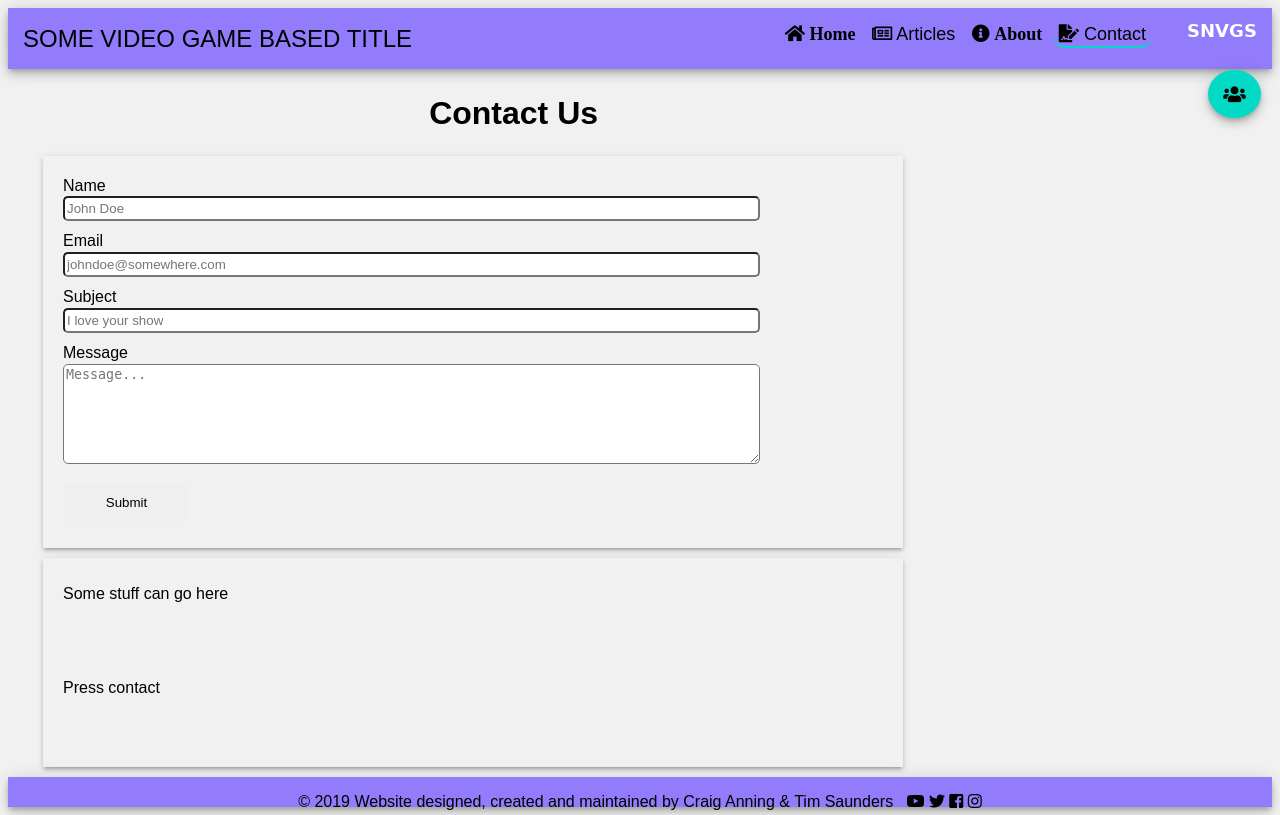
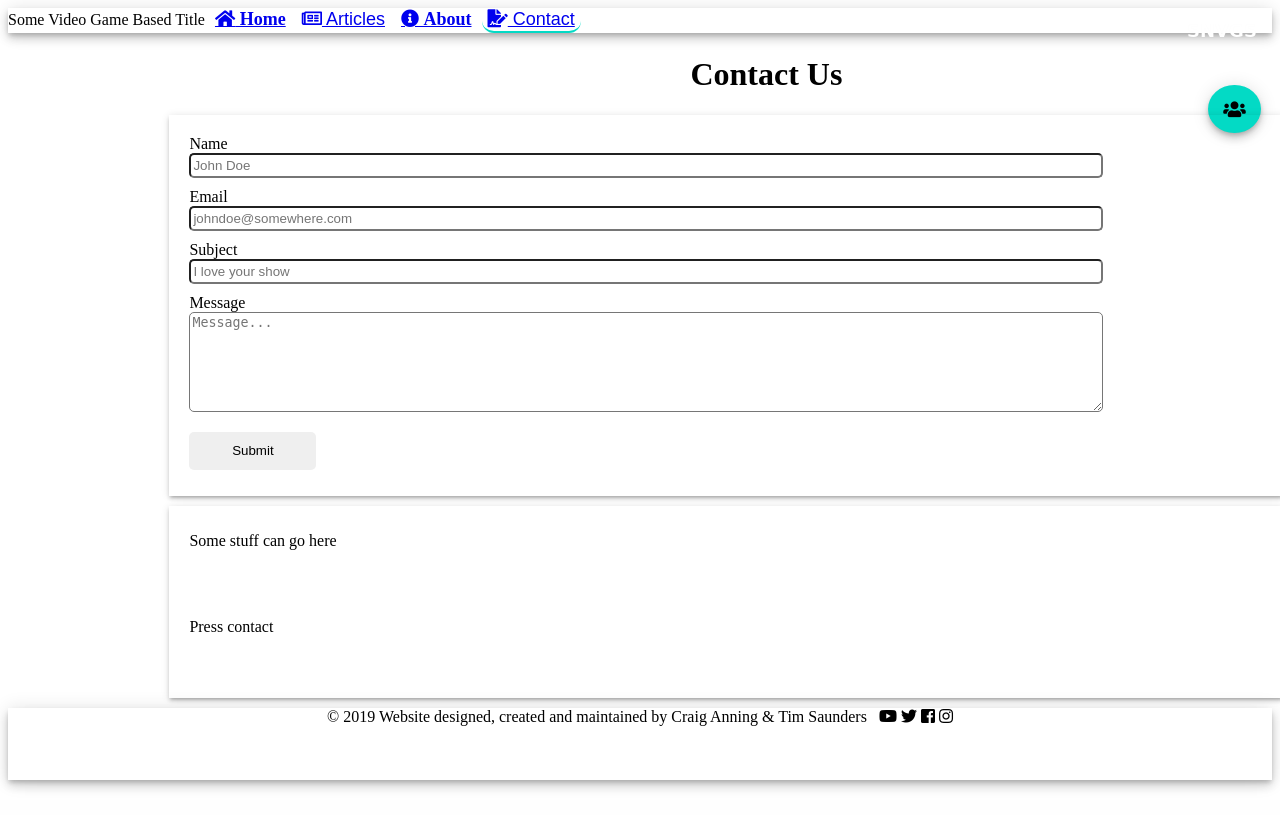
Before and after one commit to MetalHeadCraig/Website, a PHP site: page /contact.php in a window 1280 px wide; the page is wider, and only the part inside the window is pictured. After the commit the page ends 790 px from the top of that part, so only its background shows below. Run offline with PHP 8.4, Linux system fonts and the light colour scheme; some libraries are stand-ins or nearby versions.

Commit message:
Little tidy

```diff
--- a/css/main.css
+++ b/css/main.css
@@ -1,38 +1,3 @@
-html {
-  box-sizing: border-box;
-}
-
-*, *:before, *:after {
-  box-sizing: inherit;
-}
-
-body {
-  font-family: Arial, Helvetica, sans-serif;
-  background-color: #f1f1f1;
-  line-height: 1.3;
-}
-
-a {
-  text-decoration: none;
-  color: inherit;
-}
-
-header, footer {
-  background-color: #937cfb;
-  padding: 15px 15px;
-}
-
-#name {
-  font-size: x-large;
-  text-transform: uppercase;
-}
-
-header container {
-  position: absolute;
-  right: 10%;
-  flex-grow: 1;
-}
-
 header span {
   display: inline-block;
   flex-grow: 1;
@@ -58,50 +23,10 @@ button:hover {
   right: 1.5%;
   top: 2.5%;
 }
+
 img {
   max-width: 9%;
   max-height: 9%;
-}
-
-aside {
-  position: -webkit-sticky; /* Safari */
-  position: sticky;
-  top: 0;
-}
-
-/* The sidebar */
-.sidebar {
-  width: 20%;
-  float: right;
-  background-color: #111;
-  color: #fff;
-  z-index: 1; /* Stay on top */
-  padding: 20px;
-  overflow-x: hidden;
-
-}
-.sidebar h3 {
-  color: #ffffff;
-  margin: 0;
-}
-
-/* The sidebar links */
-.sidebar a {
-  padding: 6px 8px 6px 16px;
-  text-decoration: none;
-  font-size: 20px;
-  color: #818181;
-  display: block;
-}
-
-.about, .podcasts {
-  margin: 10px;
-  padding: 10px 20px;
-  width: 85%;
-  min-height: 100px;
-  position: relative;
-  left: 25px;
-  background-color: #f1f1f1;
 }
 
 h1 {
@@ -109,22 +34,13 @@ h1 {
 }
 
 .content {
-  width: 80%;
+  width: 100%;
+  padding-left: 10%;
+  padding-right: 10%
 }
 
-/* When you move the mouse over the sidebar links, change their color */
-.sidebar a:hover {
-  color: #f1f1f1;
-}
-
-/* Float four columns side by side */
+/* Float articles and social feed side by side */
 .column {
-  width: 100%;
-  padding: 10px;
-}
-
-/* Float four columns side by side */
-.social-column {
   float: left;
   width: 50%;
   padding: 10px;
@@ -144,14 +60,10 @@ h1 {
 
 /* Style the counter cards */
 .card {
-  box-shadow: 0 4px 8px 0 rgba(0, 0, 0, 0.2);
   padding: 16px;
   text-align: center;
   background-color: #f1f1f1;
-}
-
-.podcasts h3 {
-  text-align: center;
+  min-height: 240px;
 }
 
 #media {
@@ -162,8 +74,8 @@ h1 {
   position: fixed;
   display: flex;
   flex-direction: column;
-  right: 1.5%;
-  top: 75px;
+  right: 1.8%;
+  top: 85px;
 }
 
 #social-call {
@@ -171,6 +83,7 @@ h1 {
   background-color: #03dac5;
   padding: 15px;
   right: 1.5%;
+  top: 85px;
   position: fixed;
   display: block;
   cursor: pointer;
@@ -180,6 +93,14 @@ h1 {
   font-size: 34px;
   padding: 3px;
   align-self: center;
+}
+
+.social, .fab:hover {
+  color: #000000;
+}
+
+hr {
+  width: 90%;
 }
 
 .fa-youtube {
@@ -194,12 +115,28 @@ h1 {
 .fa-instagram {
   color: #c32aa3;
 }
+.fa-spotify {
+  color: #84bd00;
+}
+.fa-soundcloud {
+  color: #ff7700;
+}
+.fa-google {
+  color: #3B5998;
+}
+.fa-podcast {
+  color: #D56DFB;
+}
+
+.social, .fab:hover, .fas:hover {
+  color: #000000;
+}
 
 footer {
   position: relative;
   display: block;
   bottom: 0px;
-  height: 27px;
+  height: 72px;
 }
 
 .footer {
```
